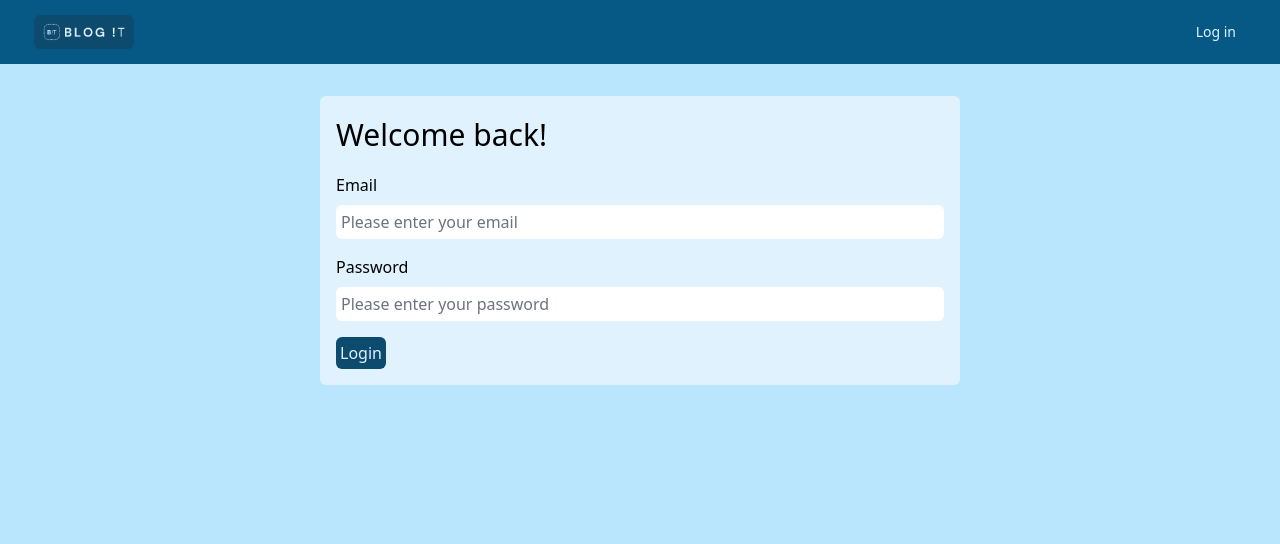
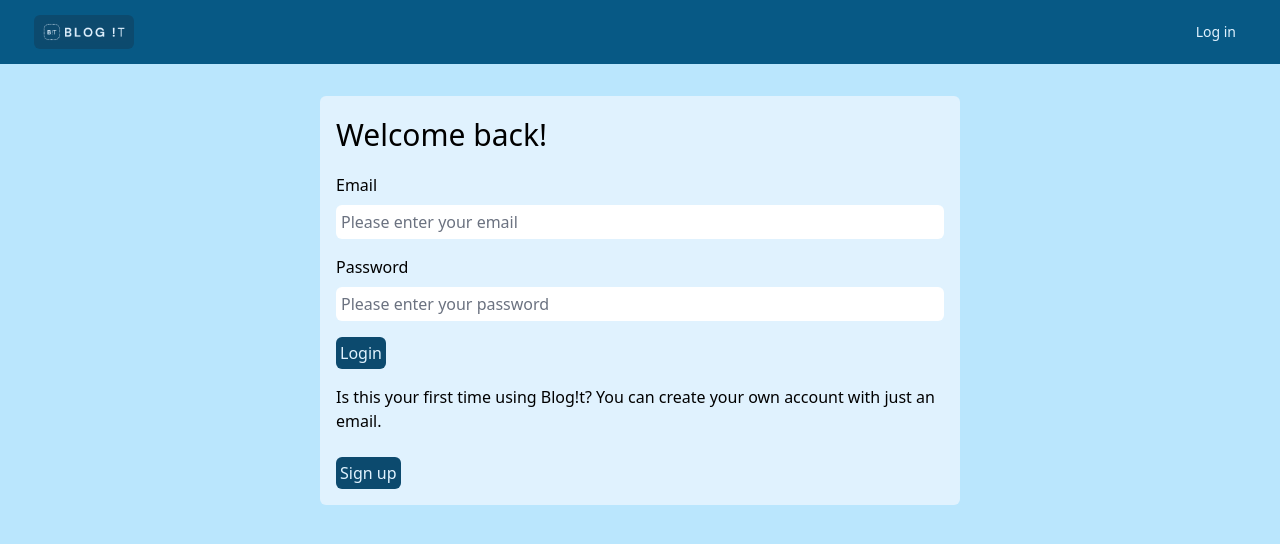
Before and after one commit to AdrianaMoralesQ/blogit, a Next.js app: page /login in a window 1280 px wide. Shown: the top 544 px of the page. Built offline with nearby package versions, Linux system fonts and the light colour scheme; no server answers.

Commit message:
made signup public

```diff
--- a/pages/login.tsx
+++ b/pages/login.tsx
@@ -62,6 +62,18 @@ export default function Login() {
 						</button>
 					</div>
 				</form>
+				<div>
+					<p className="mt-4 mb-2 font-medium">
+						Is this your first time using Blog!t? You can create your own
+						account with just an email.
+					</p>
+					<button
+						className="text-sky-100 group inline-flex items-center rounded-md bg-sky-900 text-base font-medium hover:text-indigo-300 p-1 mt-4 m-auto"
+						onClick={() => router.push("/signup")}
+					>
+						Sign up
+					</button>
+				</div>
 			</div>
 		</div>
 	);
```
